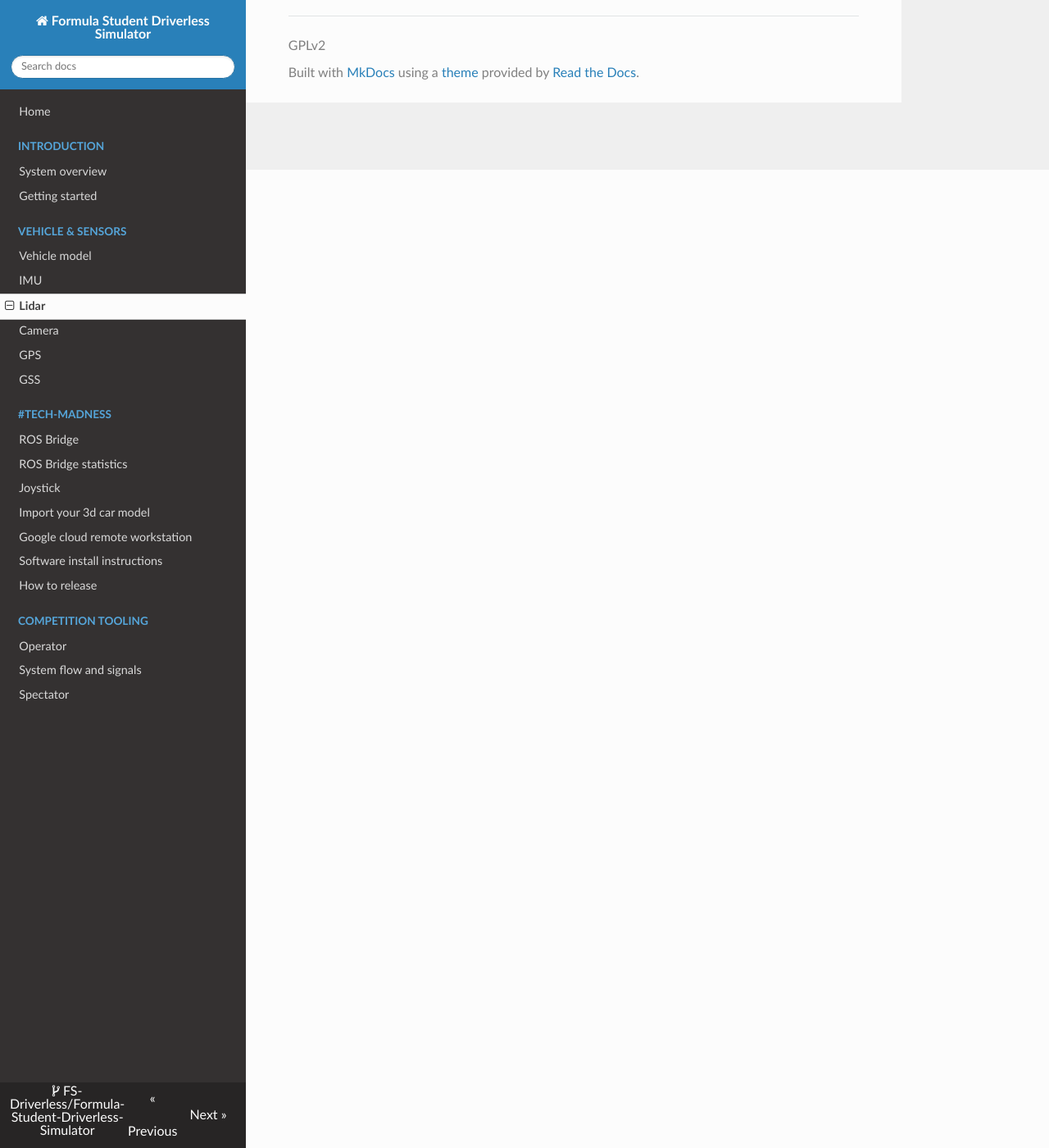
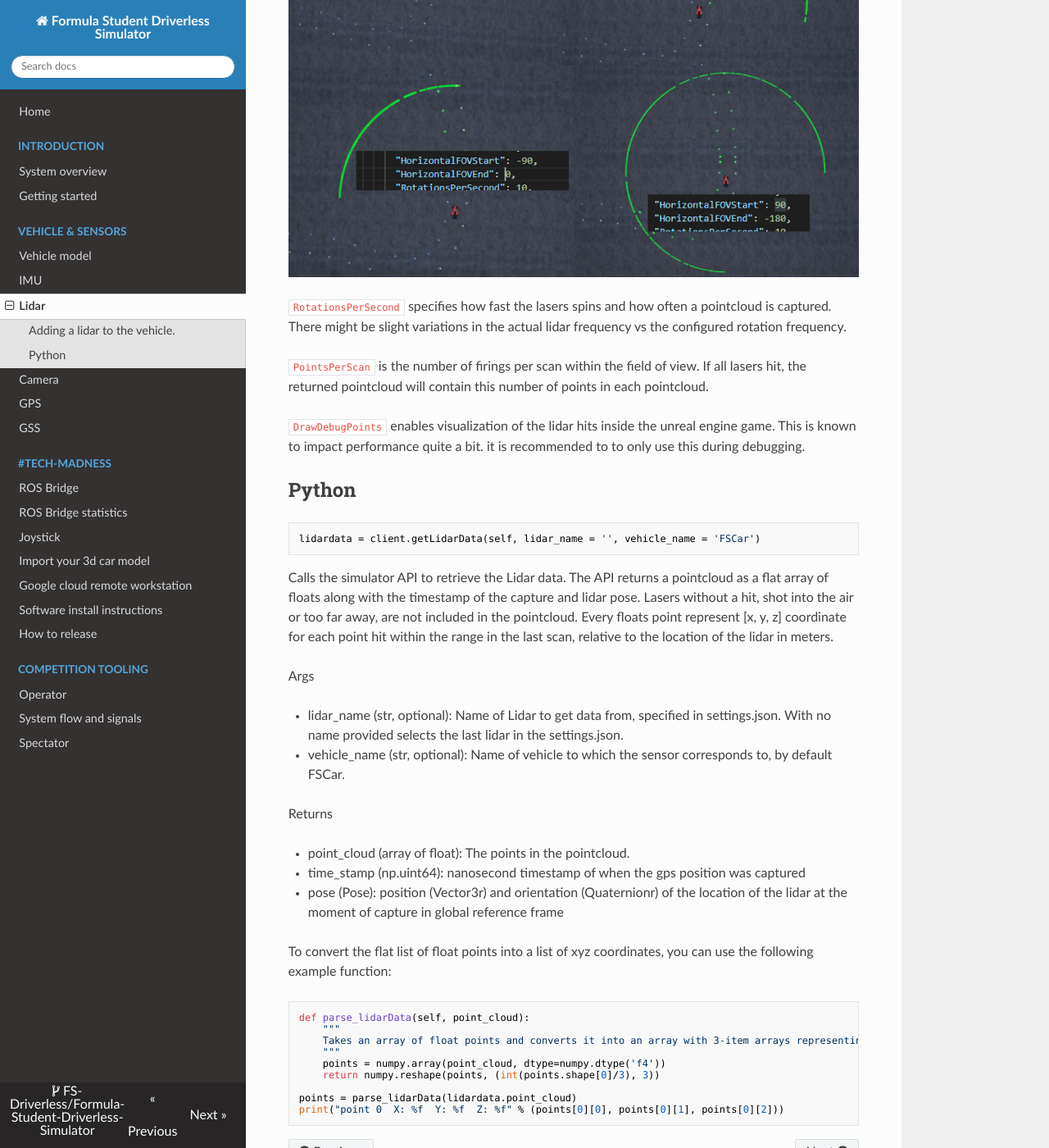
Before and after one commit to FS-Driverless/Formula-Student-Driverless-Simulator, an MkDocs documentation site: the page built from docs/lidar.md, in a window 1280 px wide and 1400 px high, scrolled down 1193 px. Shown: the whole window at 82% size. Built offline with MkDocs 1.6.1, drawn with Linux system fonts in a browser that asks for light colours; nearby versions of some CDN libraries; comment, search, counter and statistics services are not loaded; some of the changed text lies outside the part shown.

Commit message:
Added lidar python api docs and example

````diff
--- a/docs/lidar.md
+++ b/docs/lidar.md
@@ -1,4 +1,7 @@
 # Lidar
+
+
+## Adding a lidar to the vehicle.
 
 The lidar sensors are configured in the setting.json.
 This is an example lidar:
@@ -20,7 +23,8 @@ This is an example lidar:
 }
 ```
 
-`Lidar1` is the name of the lidar. This value will be used in the ros topic name and coordinate frame.
+`Lidar1` is the name of the lidar.
+This name will be used to reference the camera when collecing the latest pointcloud.
 
 `X`, `Y` and `Z` are the position of the lidar relative the [vehicle pawn center](vehicle_model.md) of the car in NED frame.
 
@@ -39,6 +43,9 @@ The horizontal field of view of the lidar is specified with an upper (`Horizonta
 The lower limit specifies the counterclockwise angle on a top view (negative yaw) from the direction the lidar is pointing towards.
 The upper limit specifies the clockwise angle on a top view (positive yaw) from the direction the lidar is pointing towards.
 
+The following image shows how the horizontal field of view start and end behave:
+![](images/lidar_horizontal_fov.png)
+
 `RotationsPerSecond` specifies how fast the lasers spins and how often a pointcloud is captured.
 There might be slight variations in the actual lidar frequency vs the configured rotation frequency.
 
@@ -48,3 +55,37 @@ If all lasers hit, the returned pointcloud will contain this number of points in
 `DrawDebugPoints` enables visualization of the lidar hits inside the unreal engine game.
 This is known to impact performance quite a bit.
 it is recommended to to only use this during debugging.
+
+## Python
+
+```python
+lidardata = client.getLidarData(self, lidar_name = '', vehicle_name = 'FSCar')
+```
+Calls the simulator API to retrieve the Lidar data.
+The API returns a pointcloud as a flat array of floats along with the timestamp of the capture and lidar pose.
+Lasers without a hit, shot into the air or too far away, are not included in the pointcloud.
+Every floats point represent [x, y, z] coordinate for each point hit within the range in the last scan, relative to the location of the lidar in meters.
+
+Args
+
+* lidar_name (str, optional): Name of Lidar to get data from, specified in settings.json. With no name provided selects the last lidar in the settings.json.
+* vehicle_name (str, optional): Name of vehicle to which the sensor corresponds to, by default FSCar.
+
+Returns
+
+* point_cloud (array of float): The points in the pointcloud.
+* time_stamp (np.uint64): nanosecond timestamp of when the gps position was captured
+* pose (Pose): position (Vector3r) and orientation (Quaternionr) of the location of the lidar at the moment of capture in global reference frame
+
+To convert the flat list of float points into a list of xyz coordinates, you can use the following example function:
+```python
+def parse_lidarData(self, point_cloud):
+    """
+    Takes an array of float points and converts it into an array with 3-item arrays representing x, y and z
+    """
+    points = numpy.array(point_cloud, dtype=numpy.dtype('f4'))
+    return numpy.reshape(points, (int(points.shape[0]/3), 3))
+
+points = parse_lidarData(lidardata.point_cloud)
+print("point 0  X: %f  Y: %f  Z: %f" % (points[0][0], points[0][1], points[0][2]))
+```
````
Also changed, not shown: docs/camera.md (+0 -2 lines), docs/images/lidar_horizontal_fov.png (added), 2 other files.
